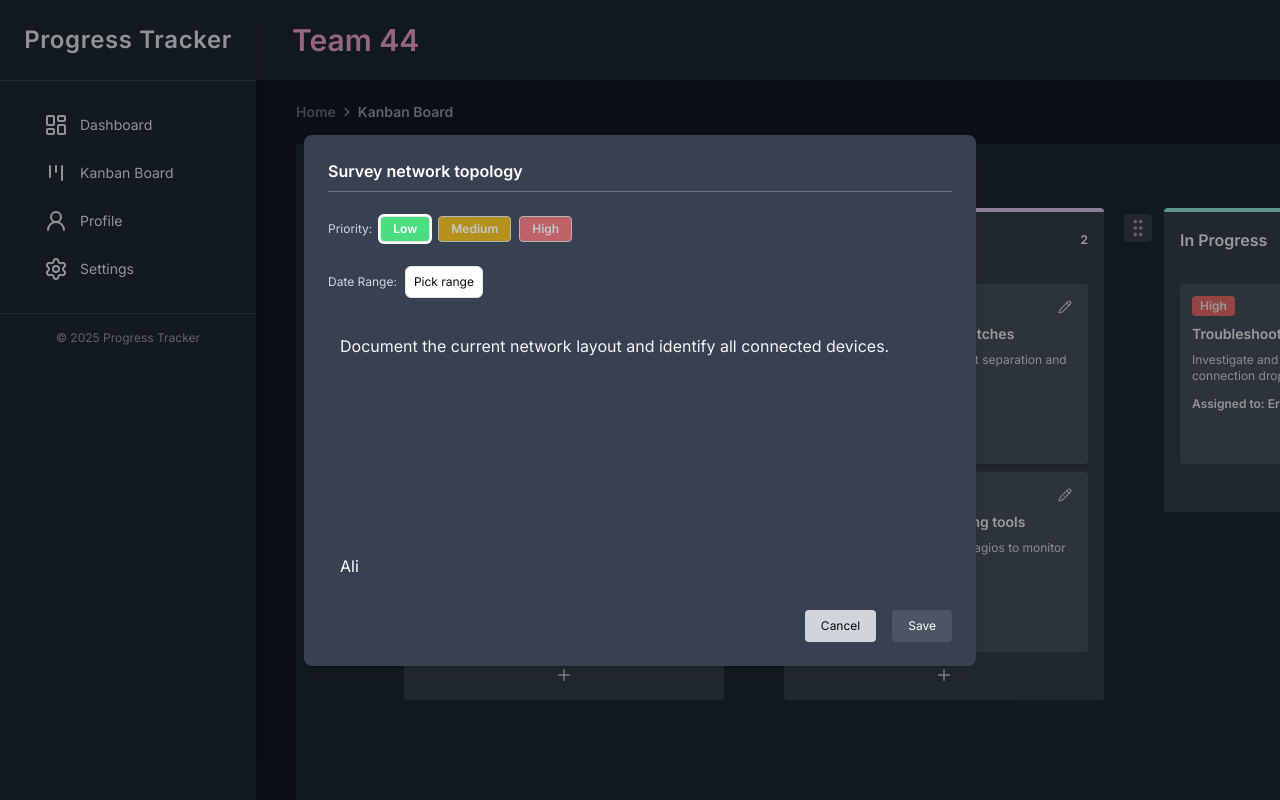
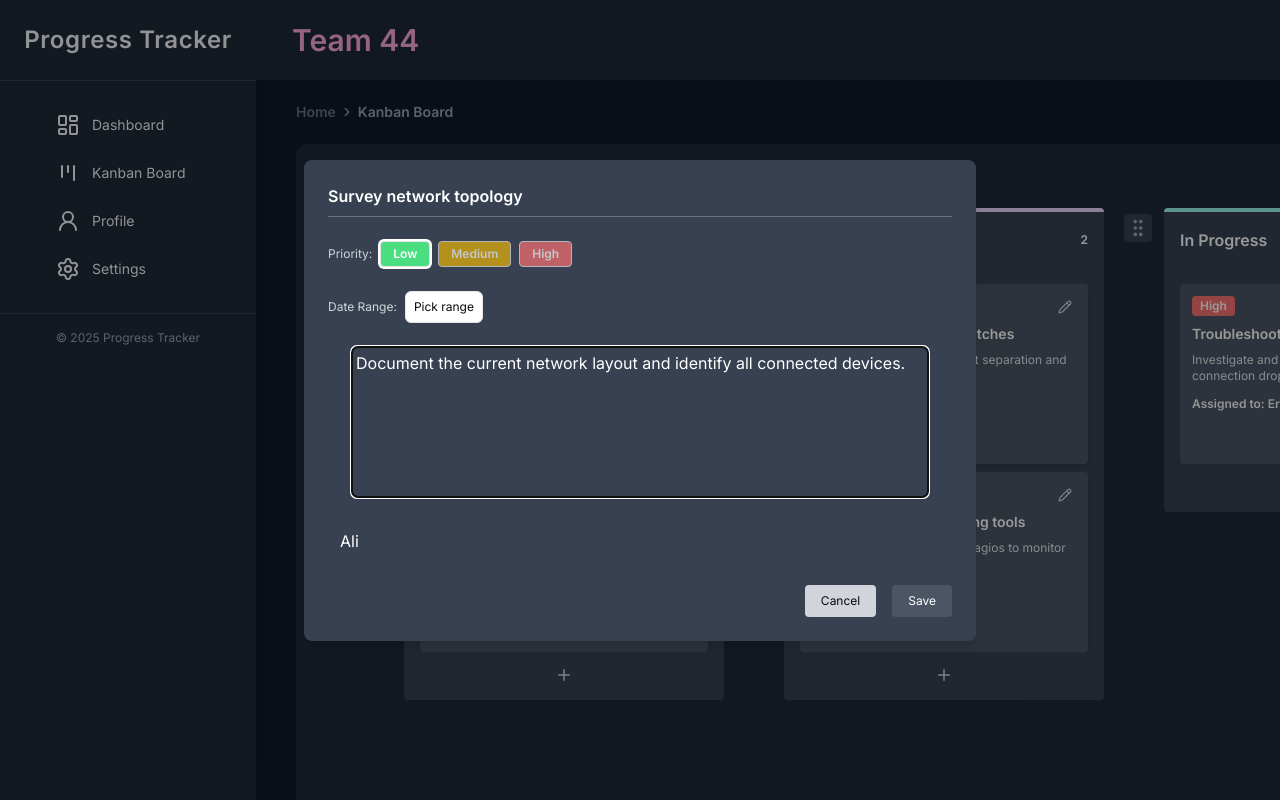
Before and after one commit to definitelynotjin/progress-tracker, a Next.js app: page /kanban in a window 1280 px wide. Both pictures are taken after a click on the button 685 px from the left and 307 px from the top of the page. Shown: the top 800 px of the page. Built offline with nearby package versions, Linux system fonts and the light colour scheme.

Commit message:
feat: add Tiptap bullet list and list item extensions, update KanbanBoard styles, and enhance SidebarNavItem interaction

```diff
--- a/package.json
+++ b/package.json
@@ -17,6 +17,8 @@
     "@milkdown/react": "^7.15.1",
     "@radix-ui/react-popover": "^1.1.14",
     "@radix-ui/react-slot": "^1.2.3",
+    "@tiptap/extension-bullet-list": "^3.0.7",
+    "@tiptap/extension-list-item": "^3.0.7",
     "@tiptap/extension-ordered-list": "^3.0.7",
     "@tiptap/react": "^3.0.7",
     "@tiptap/starter-kit": "^3.0.7",
--- a/src/app/components/kanban/KanbanBoard.tsx
+++ b/src/app/components/kanban/KanbanBoard.tsx
@@ -192,7 +192,7 @@ export default function KanbanBoard() {
                 onDragEnd={handleDragEnd}
             >
                 <SortableContext items={columnOrder} strategy={horizontalListSortingStrategy}>
-                    <div className="flex flex-row justify-left gap-4 overflow-auto bg-gray-800 p-16 min-h-screen">
+                    <div className="flex flex-row justify-left gap-4 rounded-xl overflow-auto bg-gray-800 p-16 min-h-screen">
                         {columnOrder.map((column) => (
                             <SortableColumn key={column} id={column}>
                                 <Column
--- a/src/app/components/kanban/TaskEditor.tsx
+++ b/src/app/components/kanban/TaskEditor.tsx
@@ -1,42 +1,42 @@
-'use client';
+// 'use client';
 
-import { useEffect, useState } from 'react';
-import { useEditor, EditorContent } from '@tiptap/react';
-import StarterKit from '@tiptap/starter-kit';
-import { BulletList, ListItem } from './tiptapExtensions';
+// import { useEffect, useState } from 'react';
+// import { useEditor, EditorContent } from '@tiptap/react';
+// import StarterKit from '@tiptap/starter-kit';
+// import { BulletList, ListItem } from './tiptapExtensions';
 
-type TaskEditorProps = {
-    content: string;
-    assignee?: string;
-    onChange: (content: string) => void;
-    onAssigneeChange?: (assignee: string) => void;
-};
+// type TaskEditorProps = {
+//     content: string;
+//     assignee?: string;
+//     onChange: (content: string) => void;
+//     onAssigneeChange?: (assignee: string) => void;
+// };
 
-export default function TaskEditor({ content, assignee = "", onChange, onAssigneeChange }: TaskEditorProps) {
-    const [mounted, setMounted] = useState(false);
-    useEffect(() => setMounted(true), []);
+// export default function TaskEditor({ content, assignee = "", onChange, onAssigneeChange }: TaskEditorProps) {
+//     const [mounted, setMounted] = useState(false);
+//     useEffect(() => setMounted(true), []);
 
-    const editor = useEditor({
-        extensions: [StarterKit, BulletList, ListItem],
-        content,
-        onUpdate: ({ editor }) => {
-            onChange(editor.getHTML());
-        },
-        immediatelyRender: false,
-    });
+//     const editor = useEditor({
+//         extensions: [StarterKit, BulletList, ListItem],
+//         content,
+//         onUpdate: ({ editor }) => {
+//             onChange(editor.getHTML());
+//         },
+//         immediatelyRender: false,
+//     });
 
-    if (!mounted) return null;
+//     if (!mounted) return null;
 
-    return (
-        <div className="flex flex-col gap-4">
-            <EditorContent editor={editor} className="text-gray-200" />
-            <input
-                type="text"
-                className=" text-gray-200 rounded px-3 py-2 mt-2"
-                placeholder="Assigned to..."
-                value={assignee}
-                onChange={e => onAssigneeChange && onAssigneeChange(e.target.value)}
-            />
-        </div>
-    );
-}
+//     return (
+//         <div className="flex flex-col gap-4">
+//             <EditorContent editor={editor} className="text-gray-200" />
+//             <input
+//                 type="text"
+//                 className=" text-gray-200 rounded px-3 py-2 mt-2"
+//                 placeholder="Assigned to..."
+//                 value={assignee}
+//                 onChange={e => onAssigneeChange && onAssigneeChange(e.target.value)}
+//             />
+//         </div>
+//     );
+// }
--- a/src/app/components/kanban/TiptapEditor.tsx
+++ b/src/app/components/kanban/TiptapEditor.tsx
@@ -1,32 +1,57 @@
 'use client';
 
+import StarterKit from '@tiptap/starter-kit';
+import BulletList from '@tiptap/extension-bullet-list';
+import ListItem from '@tiptap/extension-list-item';
 import { useEditor, EditorContent } from '@tiptap/react';
-import StarterKit from '@tiptap/starter-kit';
+import React, { useEffect, useState } from 'react';
 
-export default function TiptapEditor({
-    value,
-    onChange,
-}: {
-    value?: string;
-    onChange?: (markdown: string) => void;
-}) {
+
+
+export interface TiptapBulletEditorProps {
+    value: string;
+    onChange: (content: string) => void;
+    className?: string;
+}
+
+export default function TiptapBulletEditor({ value, onChange, className }: TiptapBulletEditorProps) {
+    const [mounted, setMounted] = useState(false);
+
+    useEffect(() => {
+        setMounted(true);
+    }, []);
+
     const editor = useEditor({
-        extensions: [StarterKit],
-        content: value || '',
-        onUpdate: ({ editor }) => {
-            onChange?.(editor.getHTML());
-        },
+        extensions: [
+            StarterKit.configure({ bulletList: false }),
+            BulletList,
+            ListItem,
+        ],
+        content: value,
         autofocus: true,
         editorProps: {
             attributes: {
-                class: 'outline-none prose prose-sm max-w-none',
+                class: className || 'min-h-[150px] p-1 bg-gray-700 text-white rounded-md',
             },
+        },
+        onUpdate({ editor }) {
+            const html = editor.getHTML();
+            onChange(html);
         },
         immediatelyRender: false,
     });
 
+    // Sync external value changes to editor
+    useEffect(() => {
+        if (editor && value !== editor.getHTML()) {
+            editor.commands.setContent(value);
+        }
+    }, [value, editor]);
+
+    if (!mounted) return null;
+
     return (
-        <div className="min-h-[200px] bg-gray-700 rounded-lg p-3 text-gray-100">
+        <div className="w-full max-w-xl mx-auto mt-6">
             <EditorContent editor={editor} />
         </div>
     );
--- a/src/app/components/kanban/tiptapExtensions.ts
+++ b/src/app/components/kanban/tiptapExtensions.ts
@@ -1,9 +1,12 @@
+import StarterKit from '@tiptap/starter-kit';
 import BulletList from '@tiptap/extension-bullet-list';
 import ListItem from '@tiptap/extension-list-item';
 
-export { BulletList, ListItem };
-
 export const tiptapExtensions = [
+    StarterKit.configure({
+        bulletList: false,
+        listItem: false,
+    }),
     BulletList,
-    ListItem
+    ListItem,
 ];
--- a/src/app/components/sidebar/SidebarNavItem.tsx
+++ b/src/app/components/sidebar/SidebarNavItem.tsx
@@ -9,8 +9,11 @@ interface SidebarNavItemProps {
 
 export default function SidebarNavItem({ href, icon, label }: SidebarNavItemProps) {
     return (
-        <Link href={href} className="flex items-center gap-3 px-3 py-2 rounded hover:bg-gray-700 transition">
-            {icon}
+        <Link
+            href={href}
+            className="flex items-center gap-3 px-6 py-2 rounded transition group hover:bg-gray-800 hover:shadow-inner hover:shadow-black/100"
+        >
+            <span className="group-hover:shadow-inner group-hover:shadow-black/60 group-hover:bg-gray-800 rounded-full transition duration-150 ease-in-out">{icon}</span>
             <span className="text-sm">{label}</span>
         </Link>
     );
```
Also changed, not shown: 1 other file (tests, documents, lock files or other folders).
